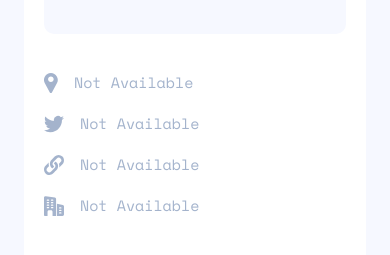
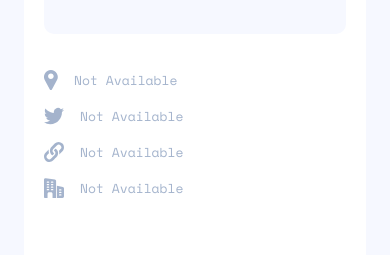
Before and after one commit to Deydii/github-user-search-app, a Vue app: page / in a window 390 px wide. Shown: the part 397-652 px from the top of the page. Built offline with nearby package versions, Linux system fonts and the light colour scheme; no server answers; the HTML template or start-up script is replaced by a standard one.

Commit message:
change links font size on mobile

```diff
--- a/src/components/LinksCard.vue
+++ b/src/components/LinksCard.vue
@@ -16,19 +16,19 @@
 </script>
 
 <template>
-  <div class="grid grid-cols-1 gap-y-4 mt-9 md:grid-cols-2 md:gap-x-5 md:gap-y-[15px] dark:text-white">
+  <div class="grid grid-cols-1 gap-y-4 mt-9 md:grid-cols-2 md:gap-x-10 md:gap-y-[15px] dark:text-white">
     <div class="flex items-center">
       <svg class="fill-cyan-blue-800 dark:fill-white" :class="{'opacity-50 dark:opacity-50' : !location}" height="20" width="14" xmlns="http://www.w3.org/2000/svg">
         <path d="M12.797 3.425C11.584 1.33 9.427.05 7.03.002a7.483 7.483 0 00-.308 0C4.325.05 2.17 1.33.955 3.425a6.963 6.963 0 00-.09 6.88l4.959 9.077.007.012c.218.38.609.606 1.045.606.437 0 .828-.226 1.046-.606l.007-.012 4.96-9.077a6.963 6.963 0 00-.092-6.88zm-5.92 5.638c-1.552 0-2.813-1.262-2.813-2.813s1.261-2.812 2.812-2.812S9.69 4.699 9.69 6.25 8.427 9.063 6.876 9.063z"/>
       </svg>
-      <p class="ml-4 text-cyan-blue-800 text-sm dark:text-white" :class="{'opacity-50 dark:opacity-50' : !location}">{{ location ? location : "Not Available" }}</p>
+      <p class="ml-4 text-cyan-blue-800 text-xs md:text-sm dark:text-white" :class="{'opacity-50 dark:opacity-50' : !location}">{{ location ? location : "Not Available" }}</p>
     </div>
     <div class="flex items-center">
       <svg class="fill-cyan-blue-800 dark:fill-white" :class="{'opacity-50 dark:opacity-50' : !twitter}" height="18" width="20" xmlns="http://www.w3.org/2000/svg">
         <path d="M20 2.799a8.549 8.549 0 01-2.363.647 4.077 4.077 0 001.804-2.266 8.194 8.194 0 01-2.6.993A4.099 4.099 0 009.75 4.977c0 .324.027.637.095.934-3.409-.166-6.425-1.8-8.452-4.288a4.128 4.128 0 00-.56 2.072c0 1.42.73 2.679 1.82 3.408A4.05 4.05 0 01.8 6.598v.045a4.119 4.119 0 003.285 4.028 4.092 4.092 0 01-1.075.135c-.263 0-.528-.015-.776-.07.531 1.624 2.038 2.818 3.831 2.857A8.239 8.239 0 01.981 15.34 7.68 7.68 0 010 15.285a11.543 11.543 0 006.29 1.84c7.545 0 11.67-6.25 11.67-11.667 0-.182-.006-.357-.015-.53A8.18 8.18 0 0020 2.798z"/>
       </svg>
       <a
-        class="ml-4 text-cyan-blue-800 text-sm dark:text-white hover:underline"
+        class="ml-4 text-cyan-blue-800 text-xs md:text-sm dark:text-white hover:underline"
         :class="{'opacity-50 dark:opacity-50 hover:no-underline pointer-events-none' : !twitter}"
         :href="`https://twitter.com/${twitter}`"
         target="_blank"
@@ -44,7 +44,7 @@
         </g>
       </svg>
       <a
-        class="ml-4 text-cyan-blue-800 text-sm dark:text-white hover:underline"
+        class="ml-4 text-cyan-blue-800 text-xs md:text-sm dark:text-white hover:underline"
         :class="{'opacity-50 dark:opacity-50 hover:no-underline pointer-events-none' : !blog}"
         :href="blog"
         target="_blank">
@@ -58,7 +58,7 @@
         </g>
       </svg>
       <a
-        class="ml-4 text-cyan-blue-800 text-sm dark:text-white hover:underline"
+        class="ml-4 text-cyan-blue-800 text-xs md:text-sm dark:text-white hover:underline"
         :class="{'opacity-50 dark:opacity-50 hover:no-underline pointer-events-none' : !company}"
         :href="`https://github.com/${nameCompany}`"
         target="_blank"
--- a/src/components/SearchBar.vue
+++ b/src/components/SearchBar.vue
@@ -12,11 +12,12 @@
     </svg>
     <div class="relative ml-2 sm:w-[60%] md:ml-6 lg:w-9/12">
       <input
+        type="text"
         class=" w-full cursor-pointer	placeholder:text-[12px] text-cyan-blue-950 placeholder:text-cyan-blue-800 focus:outline-none caret-cyan-blue-500 min-[425px]:placeholder:text-xs min-[425px]:text-xs md:text-base md:placeholder:text-base lg:text-[18px] lg:placeholder:text-[18px] dark:text-white dark:placeholder:text-white dark:bg-blue-900"
         placeholder="Search Github username..."
         v-model="store.inputValue"
       />
-      <p class="absolute top-5 text-red-500 text-xs  font-bold max-[767px]:left-0 md:top-0 md:right-0 md:text-sm lg:top-1">{{ store.isError ? "No results" : "" }}</p>
+      <p class="absolute top-5 text-red-500 text-xs font-bold max-[767px]:left-0 md:top-0 md:right-0 md:text-sm lg:top-1">{{ store.isError ? "No results" : "" }}</p>
     </div>
     <button
       type="submit"
```
